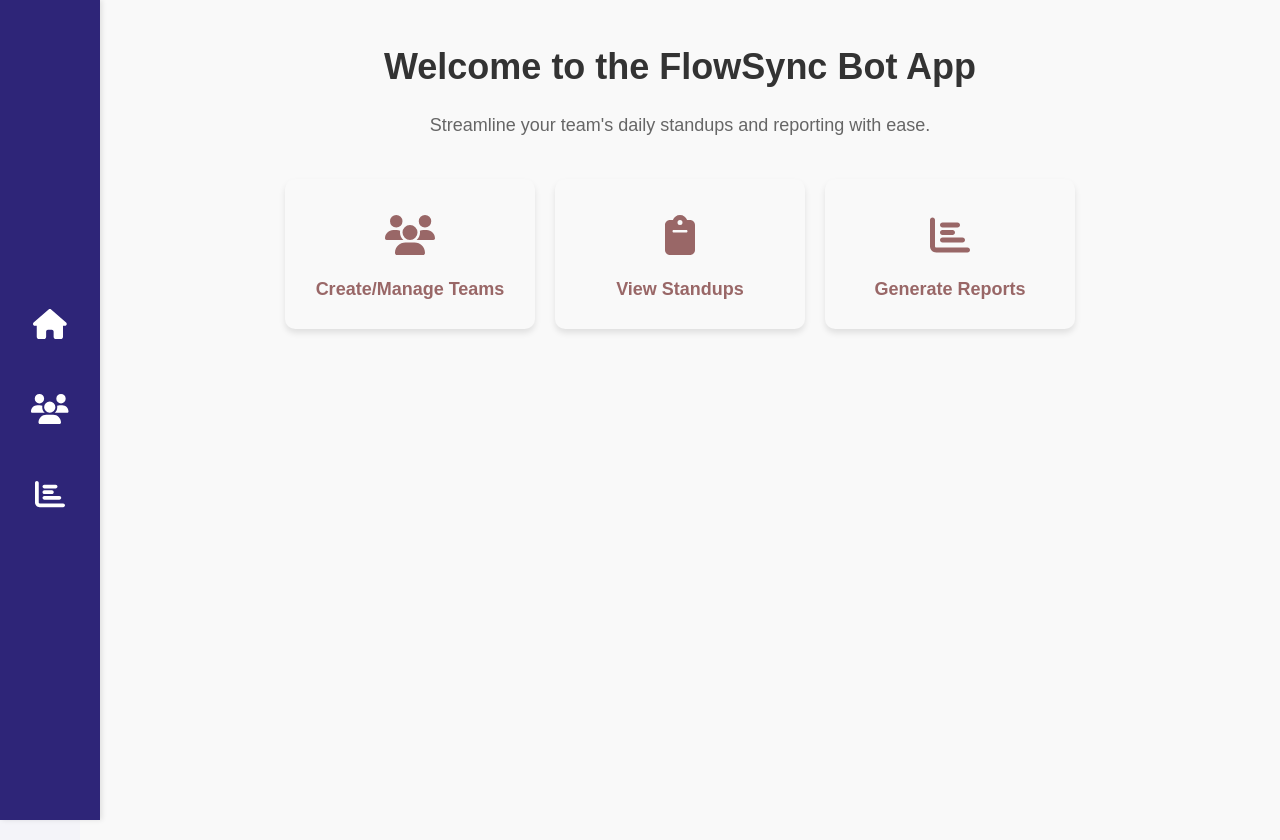
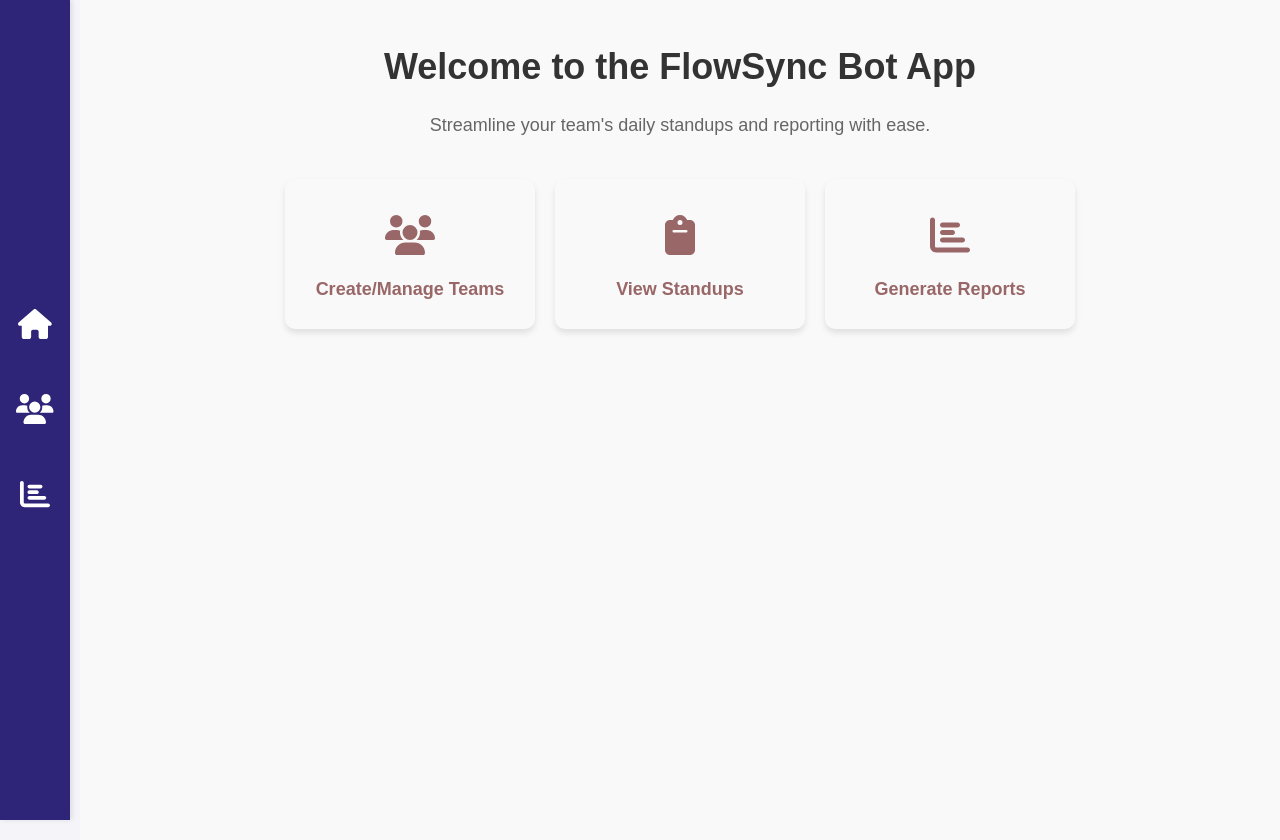
Before and after one commit to Misheal384/flowsyncfrontend, a React (Vite) app: page / in a window 1280 px wide. Built offline with nearby package versions, Linux system fonts and the light colour scheme.

Commit message:
updated the team css

```diff
--- a/src/Navbar.css
+++ b/src/Navbar.css
@@ -10,7 +10,7 @@
   top: 0;
   left: 0;
   height: 100%;
-  width: 60px; /* Adjust width as needed */
+  width: 30px; /* Adjust width as needed */
   z-index: 1000;
 }
 
--- a/src/components/styles/TeamPage.css
+++ b/src/components/styles/TeamPage.css
@@ -82,11 +82,14 @@
   display: flex;
   flex-wrap: wrap;
   gap: 20px;
-  padding: 10px;
-  max-width: calc(100% - 20px); /* Leaves space for navbar */
+  padding: 20px;
+  max-width: calc(100% - 40px); /* Adjusted for space around navbar */
   margin-left: 20px;
+  margin-right: 20px; /* Adds space on the right */
+  justify-content: center; /* Centers the team cards horizontally */
   box-sizing: border-box;
 }
+
 
 .team-card {
   background-color: #f9f9f9;
```
